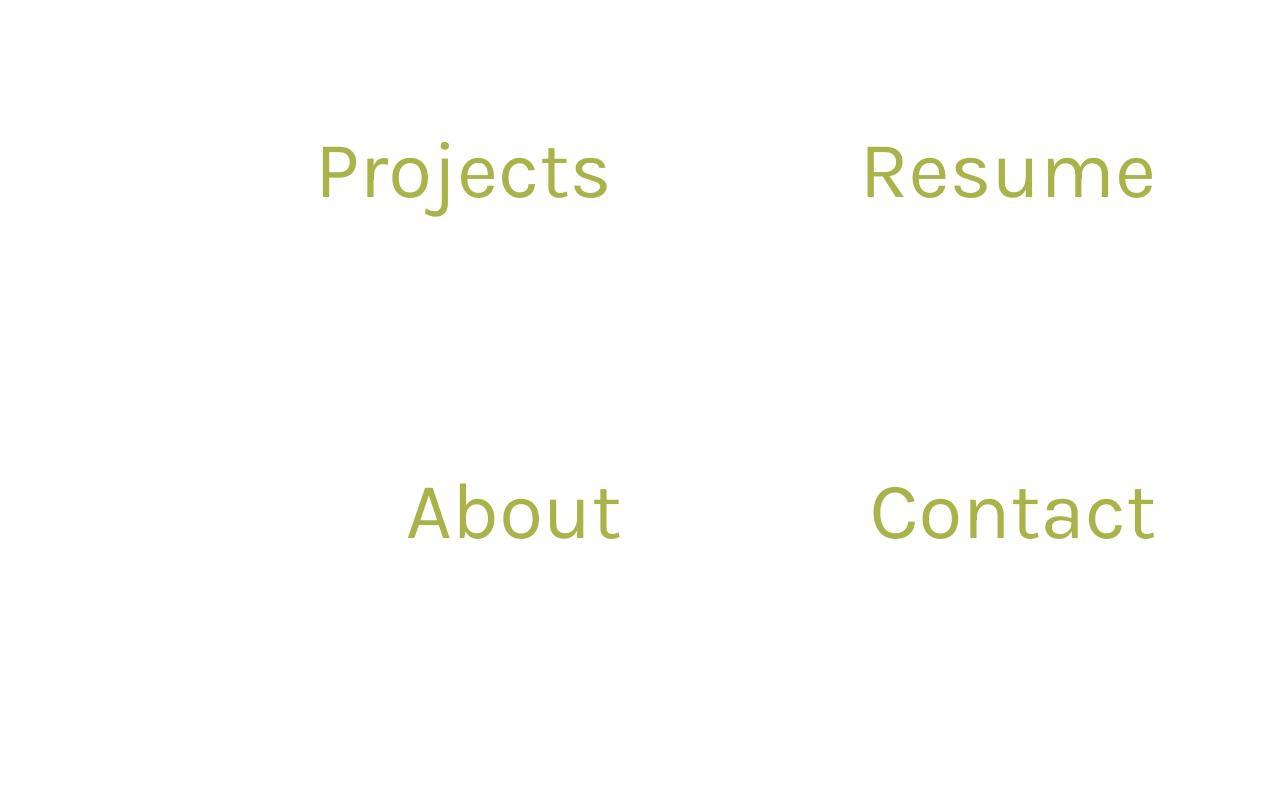
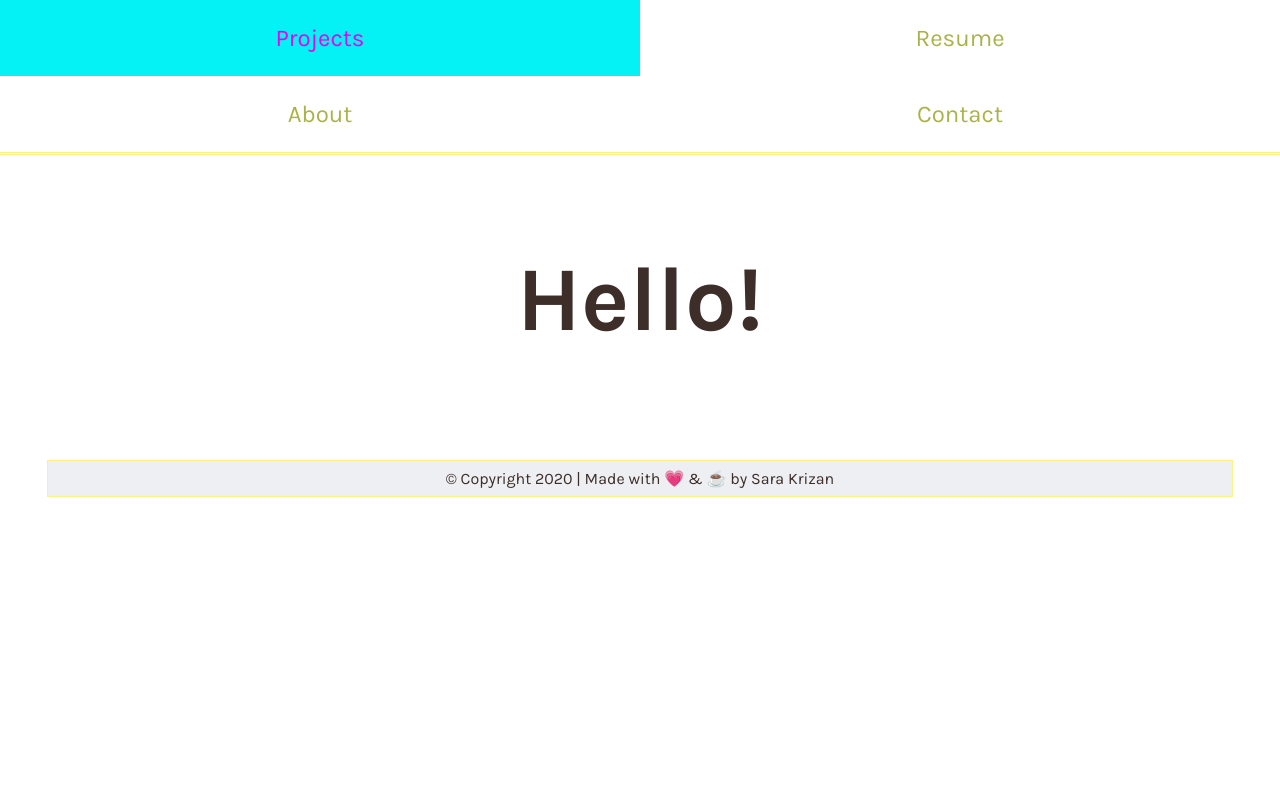
Before and after one commit to SMKrizan/portfolioII, a React (Create React App) app: page / in a window 1280 px wide. Shown: the top 800 px of the page. Built offline with nearby package versions, Linux system fonts and the light colour scheme.

Commit message:
about and contact complete and breakpoints updated

```diff
--- a/src/components/Footer/index.css
+++ b/src/components/Footer/index.css
@@ -13,30 +13,28 @@ div#footer-layer {
 }
 p#footer-text {
   padding: .5em;
-  border: 0.2em double var(--yellow);
+  border: 1px double var(--yellow);
 }
 /* MEDIA QUERY FOR SMALL DEVICES */
-@media screen and (min-width: 576px) {
+@media screen and (min-width: 400W) {
     footer {
     font-size: 1.1em;
     padding: 2em;
   }
   div#footer-layer {
-    width: 85%
+    width: 90%
   }
 }
-/* MEDIA QUERY FOR TABLETS AND MEDIUM DEVICES */
-@media screen and (min-width: 768px) {
+/* MEDIA QUERY FOR LARGE DEVICES */
+@media screen and (min-width: 1350px) {
   footer {
     font-size: 1.2em;
     padding: 3em;
   }
   div#footer-layer {
-    width: 70%
+    width: 75%
   }
-}
-/* MEDIA QUERY FOR LARGE DEVICES */
-@media screen and (min-width: 992px) {
+
   footer {
     font-size: 1.3em;
     padding: 4em;
@@ -46,7 +44,7 @@ p#footer-text {
   }
 }
 /* MEDIA QUERY FOR EXTRA LARGE DEVICES */
-@media screen and (min-width: 1200px) {
+@media screen and (min-width: 1900px) {
   footer {
     font-size: 3.3em;
     padding: 5em;
--- a/src/components/Nav/index.css
+++ b/src/components/Nav/index.css
@@ -1,11 +1,9 @@
-ol {
+ol#navbar {
   list-style-type: none;
-  margin: 0;
-  padding: 0;
   overflow: hidden;
   border-bottom: 0.2em double var(--yellow);
 }
-li {
+li#navitem {
   float: right;
   width: 50%;
 }
@@ -21,97 +19,40 @@ li a:hover {
   color: var(--pink);
   background-color: var(--lblue);
 }
-/* li a:focus {
-  color: var(--pink);
-} */
 li a:active {
   color: var(--lneon);
 }
-h1#home {
-  font-size: 4em;
-  padding: 1em;
-  margin: 0;
-  text-align: center;
-  display: inline-block;
+/* MEDIA QUERY FOR SMALL DEVICES */
+@media screen and (min-width: 400px) {
 }
+/* MEDIA QUERY FOR LARGE DEVICES */
+@media screen and (min-width: 1350px) {
+  ol#navbar {
+    float: right;
+    border: none;
+    width: 100%;
+    margin-top: 3%;
+    margin-right: 2%;
+  }
+  li#navitem {
+    width: 18%;
+  }
 
-/* MEDIA QUERY FOR SMALL DEVICES */
-@media screen and (min-width: 576px) {
-  li {
-    /* float: right; */
-    width: 25%;
+  li#navitem {
+    width: 10%;
+    margin-top: 0;
+    margin-right: 0;
   }
   li a {
-    text-align: center;
-    font-size: 1.5em;
-    text-decoration: none;
-  }
-  #portrait-me {
-    width: 100%;
-  }
-  h1#home {
-    font-size: 5.7em;
-    padding: 1em;
-    margin: 0;
+    font-size: 3em;
   }
 }
-
-/* MEDIA QUERY FOR TABLETS AND MEDIUM DEVICES */
-@media screen and (min-width: 768px) {
-ol {
-  float: right;
-  border: none;
-}
-h1.about {
-  padding: 15% 0 0 0;
-}
-  #portrait-me {
-    width: 50%;
+/* MEDIA QUERY FOR EXTRA LARGE DEVICES */
+@media screen and (min-width: 1900px) {
+  li#navitem {
+    width: 8%;
   }
-  h1#home {
-    font-size: 7.2em;
-    padding: 1em;
-    margin: 0;
+  li a {
+    font-size: 3.7em;
   }
 }
-
-/* MEDIA QUERY FOR LARGE DEVICES */
-@media screen and (min-width: 992px) {
-  li {
-    width: auto;
-    font-size: 2em;
-    padding: 2em;
-  }
-  ol {
-    border-bottom: none;
-  }
-  h1.about {
-    padding: 5% 0 0 0;
-  }
-  div#home {
-    width: 100%;
-  }
-  h1#home {
-    width: 100%;
-    font-size: 10em;;
-    padding: 1em;
-    margin: 0;
-  }
-}
-
-/* MEDIA QUERY FOR EXTRA LARGE DEVICES */
-@media screen and (min-width: 1200px) {
-  li a {
-    font-size: 2.5em;
-    width: 100%;
-    padding: .75em;
-  }
-  #me {
-    width: 30%;
-  }
-  h1#home {
-    font-size: 10em;
-    padding: 1em;
-    margin: 0;
-  }
-}
--- a/src/components/Nav/index.js
+++ b/src/components/Nav/index.js
@@ -7,9 +7,10 @@ const Nav = (props) => {
 
   return (
     <header>
-      <ol>
+      <ol id='navbar'>
         {pages.map((page) => (
-          <li key={page}>
+          <li key={page} id='navitem'>
+            <div>
               <a
                 id={page}
                 href={"#" + page}
@@ -17,6 +18,7 @@ const Nav = (props) => {
               >
                 {page}
               </a>
+            </div>
           </li>
         ))}
       </ol>
--- a/src/pages/About/index.css
+++ b/src/pages/About/index.css
@@ -8,13 +8,19 @@ img.me {
   text-align: center;
 }
 h1.about {
-  padding: 0.3em;
+  padding: .76em;
 }
 h1.about span.reg {
-  font-size: 1.5em;
+  font-size: 1.4em;
 }
 h1.about span.bold {
-  font-size: 1.8em;
+  font-size: 1.7em;
+}
+div.about-text {
+  padding: 1%;
+  margin: 2.5%;
+  background-color: var(--light);
+  border: 1px double var(--yellow);
 }
 h2.about {
   font-size: 1.76em;
@@ -24,7 +30,6 @@ p.about {
   font-size: 1.3em;
   margin: auto 0.76em;
   padding: 0.3em;
-  background-color: var(--light);
 }
 div#links {
   display: flex;
@@ -57,16 +62,14 @@ img#so {
 }
 
 /* MEDIA QUERY FOR SMALL DEVICES */
-@media screen and (min-width: 576px) {
+@media screen and (min-width: 400px) {
   div.about {
     display: flex;
     flex-wrap: wrap;
   }
   h2.about {
+    font-size: 2em;
     padding: .5em;
-  }
-  div.text {
-    padding-bottom: 25%;
   }
   p.about {
     font-size: 1.5em;
@@ -90,76 +93,35 @@ img#so {
     margin: 0.9em 0 0 0.1em;
   }
 }
-/* MEDIA QUERY FOR TABLETS AND MEDIUM DEVICES */
-@media screen and (min-width: 768px) {
-  div.about {
-    margin: 1%;
-    padding: 1%;
-    border: 0.3em double var(--yellow);
-  }
-  h1.about {
-    padding: 0.3em;
-    margin: .5em;
-  }
-  h1.about span.reg {
-    font-size: 1.5em;
-  }
-  h1.about span.bold {
-    font-size: 1.8em;
-  }
-  div.me {
-    width: 50%;
-    margin: 1em .3em .3em .3em;
-  }
-  div.text {
-    width: 48%;
-    padding: .2em;
-  }
-  h2.about {
-    font-size: 2em;
-  }
-  p.about {
-    line-height: 1.2em;
-    padding: 0.2em;
-    font-size: 1.4em;
-  }
-  div#links {
-    padding: 1.3em 0 0 0;
-    justify-content: space-evenly;
-  }
-  .badge {
-    height: 5em;
-    width: 5em;
-  }
-  img#li {
-    margin: 1.3em 0 0 0.5em;
-  }
-  img#gh {
-    margin: 1em 0.1em 0 0.2em;
-  }
-  img#so {
-    margin: 0.8em 0 0 0.1em;
-  }
-}
 /* MEDIA QUERY FOR LARGE DEVICES */
-@media screen and (min-width: 992px) {
+@media screen and (min-width: 1350px) {
   div.about {
     margin: 1% 3%;
     padding: 2%;
-    border: 0.5em double var(--yellow);
+    border: 2px double var(--yellow);
     display: flex;
     flex-wrap: wrap;
     justify-content: center;
   }
   h1.about {
-    padding: 5% 0 0 0;
+    padding: 10% 0 0 0;
+  }
+  h1.about span.reg {
+    font-size: 5.4em;
+  }
+  h1.about span.bold {
+    font-size: 5.7em;
   }
   div.me {
     width: 50%;
     margin: 5px;
   }
-  div.text {
+  div#about-text-container {
     width: 50%;
+  }
+  div.about-text {
+    margin: .2em 0 0 .2em;
+    padding: 0 0 .4em 0;
   }
   h2.about {
     font-size: 6em;
@@ -187,9 +149,15 @@ img#so {
   }
 }
 /* MEDIA QUERY FOR EXTRA LARGE DEVICES */
-@media screen and (min-width: 1200px) {
+@media screen and (min-width: 1900px) {
   h1.about {
     padding: 0;
+  }
+  h1.about span.reg {
+    font-size: 8em;
+  }
+  h1.about span.bold {
+    font-size: 8.5em;
   }
   div.me {
     width: 40%;
@@ -202,9 +170,6 @@ img#so {
   h2.about {
     padding: .67em;
   }
-  /* p.about {
-    font-size: 5.5em;
-  } */
   div#links {
     padding: 7.5% 0;
   }
--- a/src/pages/About/index.js
+++ b/src/pages/About/index.js
@@ -6,7 +6,7 @@ const { portrait, LIBug, GitHub, stack } = images;
 
 const About = () => {
   return (
-    <section className='about'>
+    <section className="about">
       <h1 className="about">
         <span className="reg">About </span>
         <span className="bold">me</span>
@@ -19,17 +19,19 @@ const About = () => {
             className="me"
           />
         </div>
-        <div className="text">
+        <div id="about-text-container">
+          <div className="about-text">
             <h2 className="about">
               <span>My name is</span> Sara.
             </h2>
             <p className="about">
               I am a full stack web developer and project manager with over a
-            decade of experience providing client and administrative support for
-            legal, scientific, and not-for-profit businesses. I am interested in
-            helping your teams find elegant solutions to challenges in software
-            development and project management.
+              decade of experience providing client and administrative support
+              for legal, scientific, and not-for-profit businesses. I am
+              interested in helping your teams find elegant solutions to
+              challenges in software development and project management.
             </p>
+          </div>
           <div id="links">
             <div>
               <div className="badge" id="li">
--- a/src/pages/Contact/index.css
+++ b/src/pages/Contact/index.css
@@ -2,17 +2,20 @@ section.contact {
   display: flex;
   flex-wrap: wrap;
 }
+div.contact {
+  display: flex;
+  flex-wrap: wrap;
+}
 img#cameo {
-  border-radius: 25em;
-  max-width: 40%;
-  padding: .3em;
-  margin: 4% auto 2% 8%;
-  border: 0.1em double var(--yellow);
+  border-radius: 50%;
+  max-width: 50%;
+  padding: 0.3em;
+  margin: 4% auto 2% 4%;
+  border: 2px double var(--yellow);
   flex-grow: 1;
 }
 h1.contact {
-  max-width: 45%;
-  padding: 12% 13% 12% 3%;
+  padding: 13% 5% 0 3%;
   flex-grow: 1;
 }
 code {
@@ -20,7 +23,7 @@ code {
 }
 h1.contact span.reg {
   font-size: 1.5em;
-  padding-left: .3em;
+  padding-left: 0.3em;
 }
 h1.contact span.bold {
   font-size: 1.7em;
@@ -28,21 +31,21 @@ h1.contact span.bold {
 }
 address {
   flex-grow: 2;
-  font-size: 1.83em;
+  font-size: 1.7em;
   font-family: var(--txt2);
   color: var(--light);
   background-color: black;
-  border: 0.15em double var(--yellow);
+  border: 5px double var(--yellow);
   border-radius: 0.2em;
   /* min-width: 250px; */
-  margin: auto .53em;
+  margin: auto 0.53em;
   padding: 3.5%;
   text-align: left;
 }
 #first {
   color: var(--light);
 }
-#initial, #last {
+#mi-last {
   color: var(--pink);
 }
 #location {
@@ -59,70 +62,72 @@ span#email a:hover {
 }
 
 /* MEDIA QUERY FOR SMALL DEVICES */
-@media screen and (min-width: 576px) {
-  h1.contact {
-    font-size: 1.99em;
-    padding: 7% 7% 3% 5%;
+@media screen and (min-width: 400px) {
+  img#cameo {
+    max-width: 47%;
+  }
+  h1.contact span.reg {
+    font-size: 1.7em;
+  }
+  h1.contact span.bold {
+    font-size: 1.9em;
   }
   address {
     line-height: 1.1em;
-    font-size: 2.6em;
+    font-size: 2em;
   }
 }
-
-/* MEDIA QUERY FOR TABLETS AND MEDIUM DEVICES */
-@media screen and (min-width: 768px) {
+/* MEDIA QUERY FOR LARGE DEVICES */
+@media screen and (min-width: 1350px) {
   section.contact {
-    width: 100%;
-    padding: 8% 0 0 0;
+    justify-content: center;
+    border: 2px double var(--yellow);
+    margin: 0 3%;
+    padding: 3%;
+  }
+  div.contact {
+    width: 60%;
+    display: flex;
+    flex-wrap: wrap;
+    align-items: center;
+    justify-content: center;
+  }
+  img#cameo {
+    max-width: 30%;
   }
   h1.contact {
-    font-size: 2.9em;
-    padding: 13% 13% 2% 3%;
+    width: 45%;
+    float: right;
+    font-size: 11em;
+  }
+  h1.contact span.reg {
+    font-size: 2.2em;
+  }
+  h1.contact span.bold {
+    font-size: 2.5em;
+  }
+  div#address {
+    width: 60%;
   }
   address {
-    font-size: 2.76em;
+    max-width: 100%;
+    font-size: 4em;
     padding: 2%;
-  }
-}
-
-/* MEDIA QUERY FOR LARGE DEVICES */
-@media screen and (min-width: 992px) {
-  div.contact {
-    width: 100%;
-    display: flex;
-    flex-wrap: wrap;
-    justify-content: center ;
-  }
-  img#cameo {
-    border-radius: 50%;
-    max-width: 25%;
-  }
-  h1.contact {
-    width: 50%;
-    float: right;
-    font-size: 10em;
-    padding: 3% 13% 0 16%;
+    position: center;
   }
   span#email:hover a {
     color: var(--lneon);
   }
-  address {
-    font-size: 4.2em;
-    padding: 1.8% 3%;
-    margin: 3% 18%;
-  }
 }
 
 /* MEDIA QUERY FOR EXTRA LARGE DEVICES */
-@media screen and (min-width: 1200px) {
+@media screen and (min-width: 1900px) {
   h1.contact {
     font-size: 6.2em;
-    padding: 3% 13% 0 16%;
+    padding: 3%;
   }
   address {
-    font-size: 5.2em;
+    font-size: 7em;
     padding: 1.5% 3%;
   }
-
 }
--- a/src/pages/Contact/index.js
+++ b/src/pages/Contact/index.js
@@ -17,10 +17,10 @@ const Contact = () => {
           </span>
         </h1>
       </div>
+      <div id="address">
         <address>
           <span id="first">Sara </span>
-        <span id="initial">M. </span>
-        <span id="last">Krizan</span>
+          <span id="mi-last">M. Krizan</span>
           <br />
           <span id="location">Madison</span>, Wisconsin
           <br />
@@ -34,6 +34,7 @@ const Contact = () => {
             <a href="mailto:smkrizan@gmail.com">SMKrizan@gmail.com</a>
           </span>
         </address>
+      </div>
     </section>
   );
 };
--- /dev/null
+++ b/src/pages/Home/index.css
@@ -0,0 +1,26 @@
+h1#home {
+  font-size: 4em;
+  text-align: center;
+  display: block;
+  padding: 1em;
+}
+/* MEDIA QUERY FOR SMALL DEVICES */
+@media screen and (min-width: 400px) {
+  h1#home {
+    font-size: 5.7em;
+  }
+}
+/* MEDIA QUERY FOR LARGE DEVICES */
+@media screen and (min-width: 1350px) {
+  h1#home {
+    font-size: 7.2em;
+    padding: 2em;
+  }
+}
+/* MEDIA QUERY FOR EXTRA LARGE DEVICES */
+@media screen and (min-width: 1900px) {
+    h1#home {
+        padding: 4em 0 3em 0;
+        font-size: 13em;
+    }
+}
--- a/src/pages/Home/index.js
+++ b/src/pages/Home/index.js
@@ -1,4 +1,5 @@
 import React from "react";
+import './index.css';
 
 const Home = (props) => {
   return (
```
Also changed, not shown: src/index.css (+3 -6 lines), 1 other file (tests, documents, lock files or other folders). Lines whose indentation alone changed are shown as unchanged.
